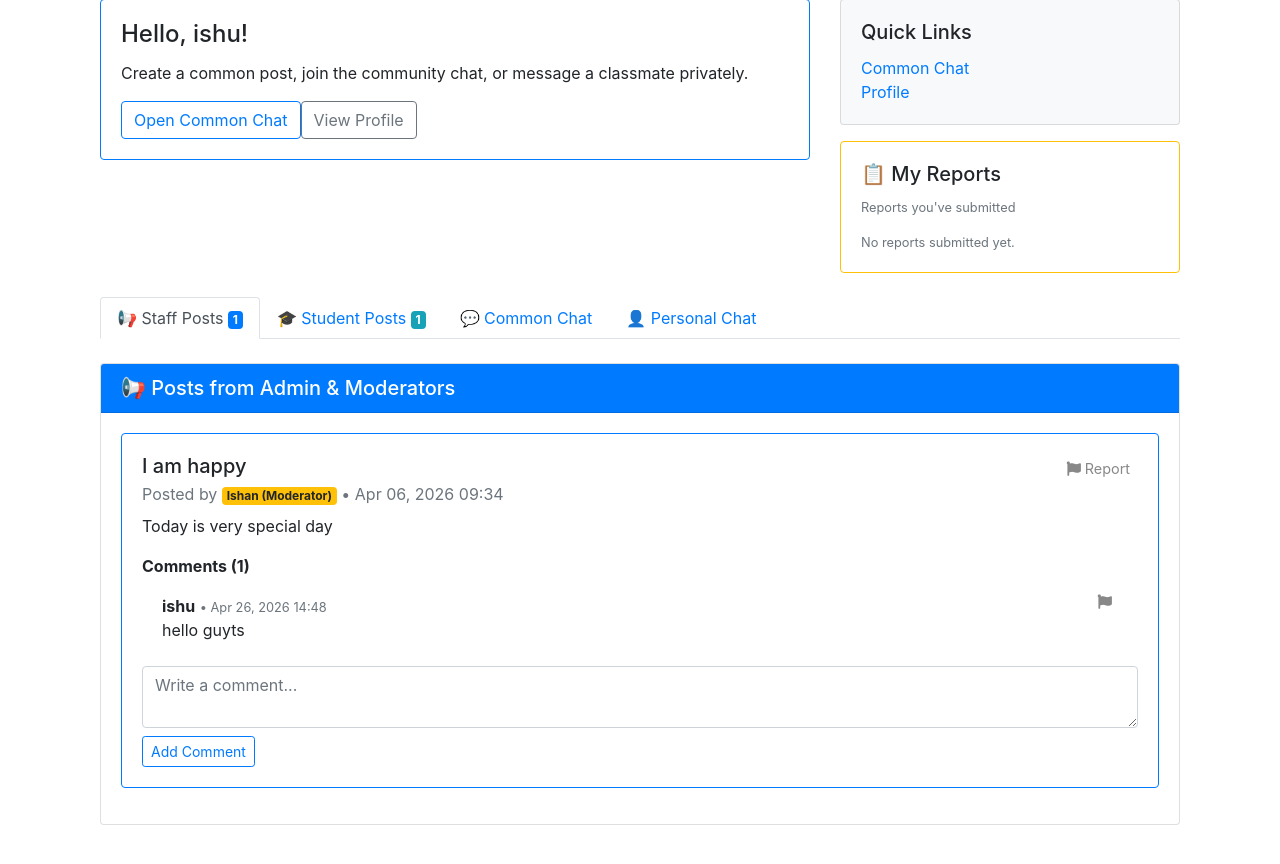
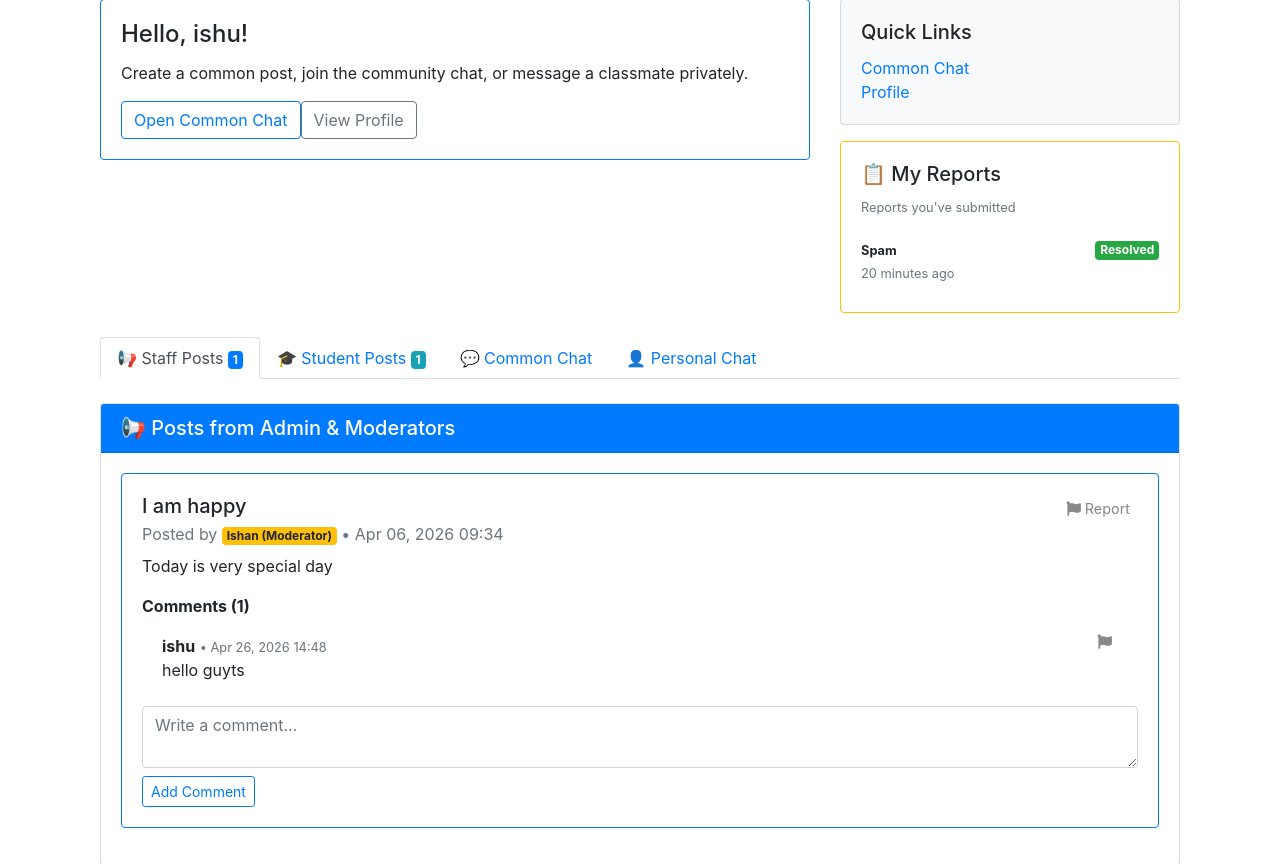
Before and after one commit to Ishannjain/CampusTalk, a Django app: page / in a window 1280 px wide. Shown: the part 207-1071 px from the top of the page. Run offline with Django 5.2, Linux system fonts and the light colour scheme; a user stored in the database is signed in; data comes from the database, SQL or seed files in the repository; both versions use the stored data as it was after the commit; some libraries are stand-ins or nearby versions.

Commit message:
added some resources

```diff
--- a/accounts/templates/accounts/index.html
+++ b/accounts/templates/accounts/index.html
@@ -45,7 +45,7 @@
                                             <small class="text-truncate" style="max-width: 70%;">
                                                 <strong>{{ report.get_reason_display }}</strong>
                                             </small>
-                                            <span class="badge badge-{% if report.status == 'pending' %}warning{% elif report.status == 'approved' %}danger{% elif report.status == 'rejected' %}secondary{% else %}success{% endif %}">
+                                            <span class="badge badge-{% if report.status == 'pending' %}warning{% elif report.status == 'under_review' %}info{% elif report.status == 'rejected' %}secondary{% else %}success{% endif %}">
                                                 {{ report.get_status_display }}
                                             </span>
                                         </div>
--- a/accounts/views.py
+++ b/accounts/views.py
@@ -12,7 +12,7 @@ from django.urls import reverse
 from django.views.decorators.http import require_http_methods
 
 from .forms import CustomUserCreationForm, LoginForm, PostForm, CommentForm, ChatMessageForm
-from .models import User, CommonPost, Comment, ChatMessage, ContentReport
+from .models import User, CommonPost, Comment, ChatMessage, ContentReport, Report
 from .decorators import admin_required, moderator_required, can_post, can_moderate
 
 
@@ -46,9 +46,9 @@ def index(request):
         comment_form = CommentForm()
 
         # Get user's submitted reports
-        user_reports = ContentReport.objects.filter(
+        user_reports = Report.objects.filter(
             reporter=request.user
-        ).select_related('post').order_by('-created_at')
+        ).order_by('-created_at')
 
         # Separate posts by author role
         staff_posts = posts.filter(author__role__in=['admin', 'moderator'])
```
Also changed, not shown: db.sqlite3.
